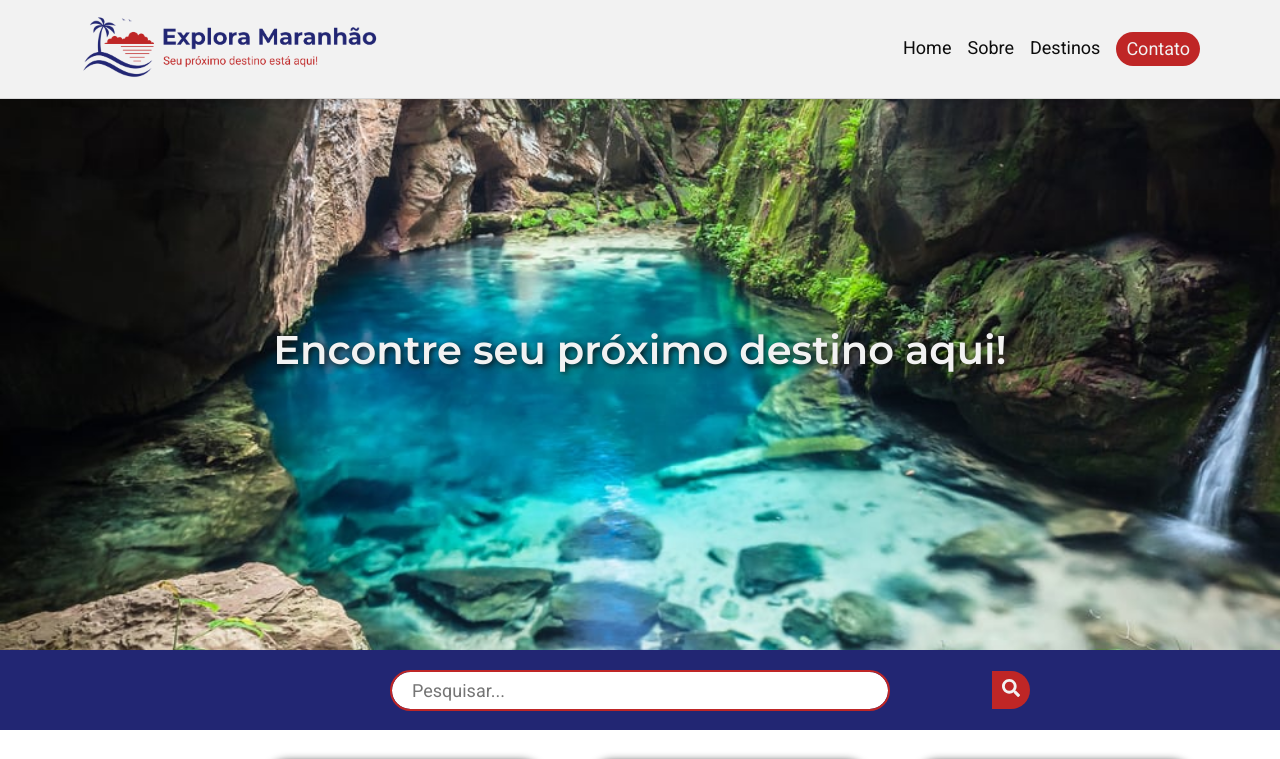
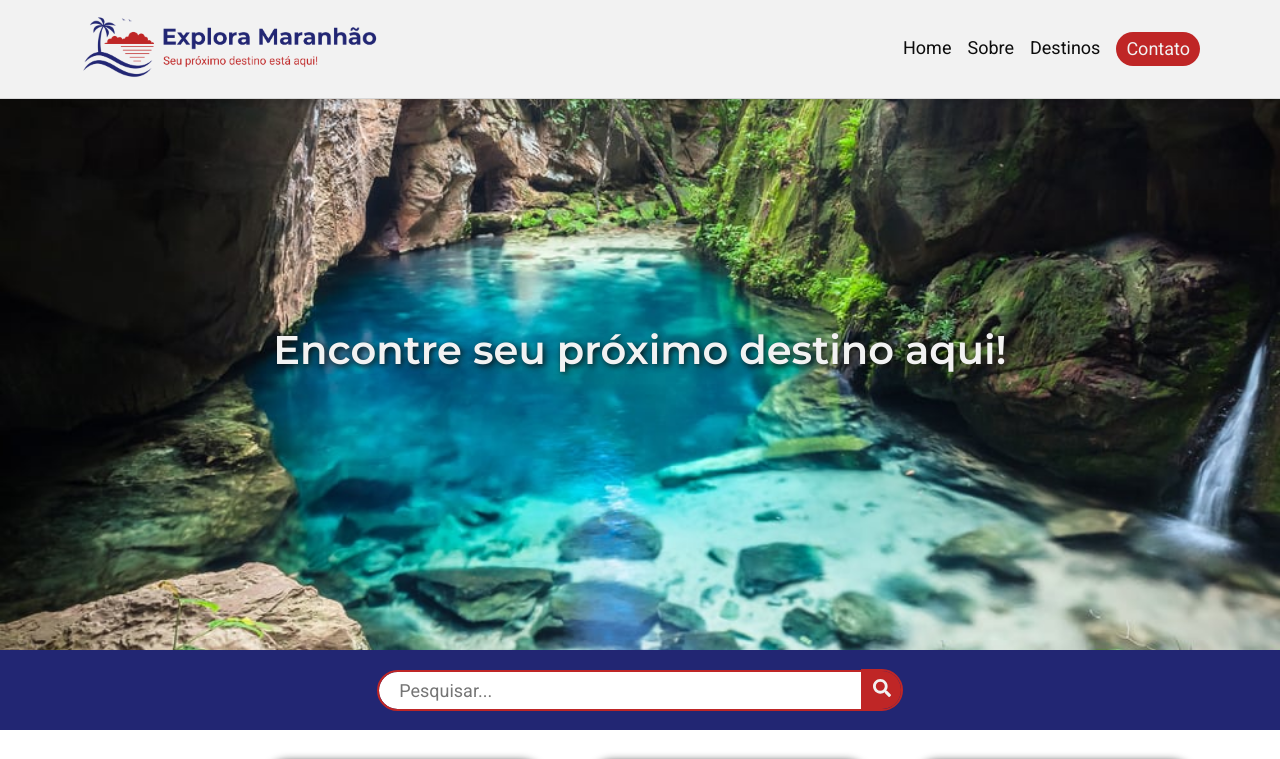
Before and after one commit to kauanguilhermesantos/desafio-v-explora-maranhao, a React (Create React App) app in the folder frontend/: page /destinos in a window 1280 px wide. Shown: the top 759 px of the page. Built offline with nearby package versions, Linux system fonts and the light colour scheme.

Commit message:
fix: consertando barrar de pesquisa da tela destinos

```diff
--- a/frontend/src/components/AreaPesquisa/areaPesquisa.css
+++ b/frontend/src/components/AreaPesquisa/areaPesquisa.css
@@ -44,11 +44,11 @@
 .caixaBusca_input {
     /* border: 1px solid red; */
     outline: solid 0.2rem var(--cor-vermelha-primaria);
-    border-radius: 2rem;
+    border-radius: 2rem 0 0 2rem;
     font-family: var(--fonte-secundaria);
     font-size: 1.8rem;
     /* margin-left: 2%; */
-    width: 80%;
+    width: 78%;
     /* height: 4rem; */
     padding: 0.8rem 2rem;
     /* border-radius: 6px; */
@@ -61,6 +61,7 @@
     /* border: 1px solid red; */
     /* margin-left: 1rem; */
     background-color: var(--cor-vermelha-primaria);
+    outline: solid 0.2rem var(--cor-vermelha-primaria);
     color: var(--cor-branca);
     width: 3.8rem;
     height: 3.8rem;
@@ -69,11 +70,11 @@
     border-radius: 0 50% 50% 0;
     /* padding: 0.8rem; */
     cursor: pointer;
-    position: absolute;
-    margin-top: 0.2rem;
-    left: 99.2rem;
+    /* position: absolute; */
+    /* margin-top: 0.2rem; */
+    /* left: 99.2rem; */
     /* right: 10px; */
-    top: 66.9rem;
+    /* top: 66.9rem; */
     /* transform: translateY(-50%); */
 }
 
```
